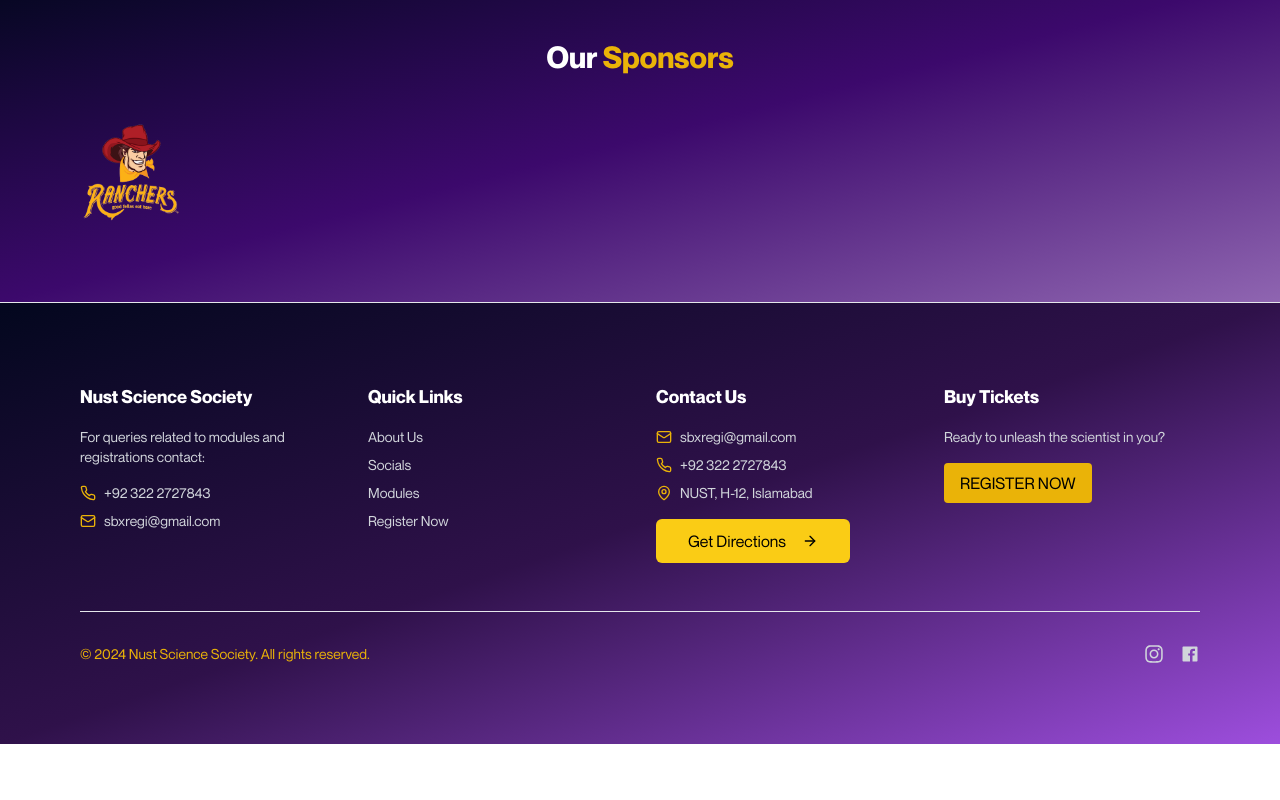
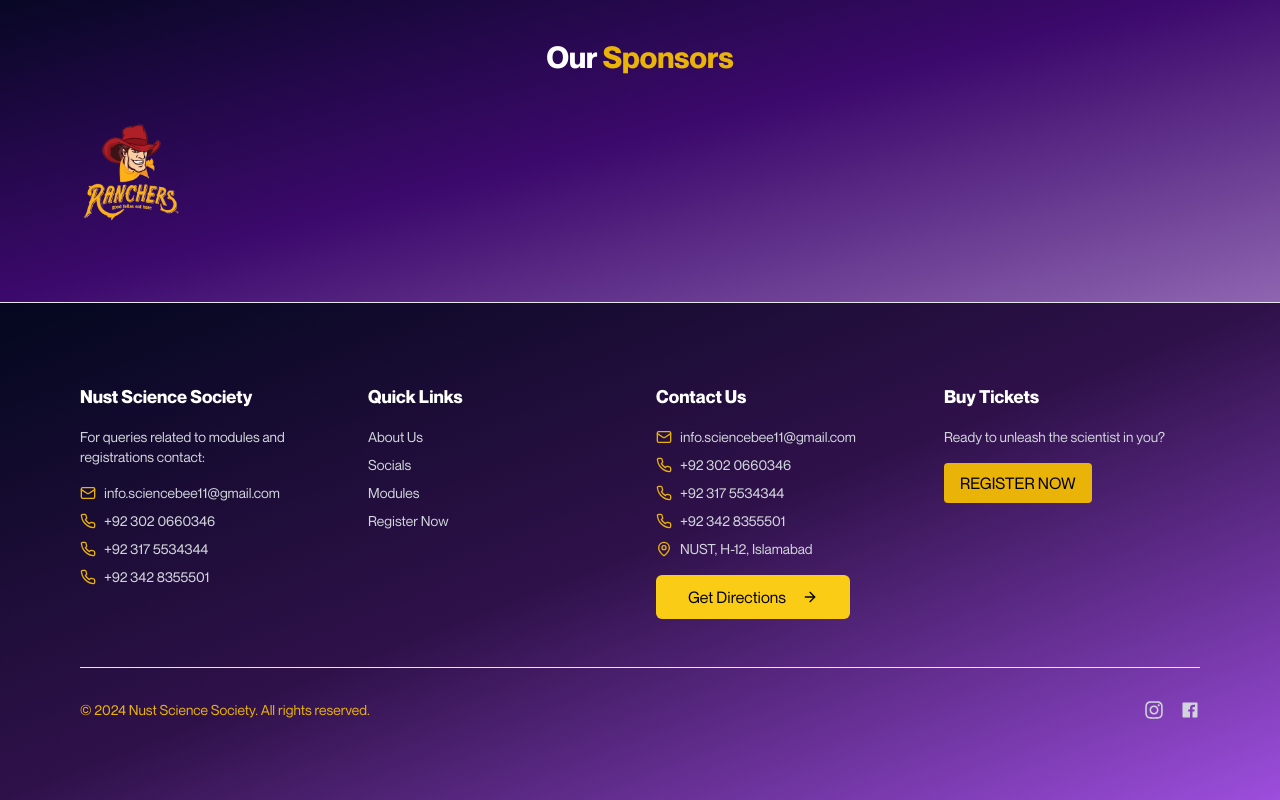
Before and after one commit to haramnasir24/sb-11, a Next.js app: page / in a window 1280 px wide. Shown: the part 3295-4095 px from the top of the page. Before the commit the page ends 4039 px from the top, so only its background shows below. Built offline with nearby package versions, Linux system fonts and the light colour scheme.

Commit message:
style(footers): updated contact information everywhere

```diff
--- a/src/components/landing/footer/contact.tsx
+++ b/src/components/landing/footer/contact.tsx
@@ -29,12 +29,20 @@ export default function Contact() {
             </p>
             <ul className="space-y-2 text-sm text-gray-300">
               <li className="flex items-center">
-                <Phone className="mr-2 h-4 w-4 text-yellow-500" />
-                +92 322 2727843
+                <Mail className="mr-2 h-4 w-4 text-yellow-500" />
+                info.sciencebee11@gmail.com
               </li>
               <li className="flex items-center">
-                <Mail className="mr-2 h-4 w-4 text-yellow-500" />
-                sbxregi@gmail.com
+                <Phone className="mr-2 h-4 w-4 text-yellow-500" />
+                +92 302 0660346
+              </li>
+              <li className="flex items-center">
+                <Phone className="mr-2 h-4 w-4 text-yellow-500" />
+                +92 317 5534344
+              </li>
+              <li className="flex items-center">
+                <Phone className="mr-2 h-4 w-4 text-yellow-500" />
+                +92 342 8355501
               </li>
             </ul>
           </div>
@@ -90,11 +98,19 @@ export default function Contact() {
             <ul className="space-y-2 text-sm text-gray-300">
               <li className="flex items-center">
                 <Mail className="mr-2 h-4 w-4 text-yellow-500" />
-                sbxregi@gmail.com
+                info.sciencebee11@gmail.com
               </li>
               <li className="flex items-center">
                 <Phone className="mr-2 h-4 w-4 text-yellow-500" />
-                +92 322 2727843
+                +92 302 0660346
+              </li>
+              <li className="flex items-center">
+                <Phone className="mr-2 h-4 w-4 text-yellow-500" />
+                +92 317 5534344
+              </li>
+              <li className="flex items-center">
+                <Phone className="mr-2 h-4 w-4 text-yellow-500" />
+                +92 342 8355501
               </li>
               <li className="flex items-center">
                 <MapPin className="mr-2 h-4 w-4 text-yellow-500" />
--- a/src/components/modules/footer.tsx
+++ b/src/components/modules/footer.tsx
@@ -29,12 +29,20 @@ export default function ModulesFooter() {
             </p>
             <ul className="space-y-2 text-sm text-gray-300">
               <li className="flex items-center">
-                <Phone className="mr-2 h-4 w-4 text-yellow-500" />
-                +92 322 2727843
+                <Mail className="mr-2 h-4 w-4 text-yellow-500" />
+                info.sciencebee11@gmail.com
               </li>
               <li className="flex items-center">
-                <Mail className="mr-2 h-4 w-4 text-yellow-500" />
-                sbxregi@gmail.com
+                <Phone className="mr-2 h-4 w-4 text-yellow-500" />
+                +92 302 0660346
+              </li>
+              <li className="flex items-center">
+                <Phone className="mr-2 h-4 w-4 text-yellow-500" />
+                +92 317 5534344
+              </li>
+              <li className="flex items-center">
+                <Phone className="mr-2 h-4 w-4 text-yellow-500" />
+                +92 342 8355501
               </li>
             </ul>
           </div>
@@ -43,10 +51,10 @@ export default function ModulesFooter() {
             <ul className="space-y-2 text-sm text-gray-300">
               <li>
                 <Link
-                  href="/modules"
+                  href="/"
                   className="transition-colors hover:text-yellow-500"
                 >
-                  Modules
+                  Home
                 </Link>
               </li>
               <li>
@@ -64,12 +72,21 @@ export default function ModulesFooter() {
             <ul className="space-y-2 text-sm text-gray-300">
               <li className="flex items-center">
                 <Mail className="mr-2 h-4 w-4 text-yellow-500" />
-                sbxregi@gmail.com
+                info.sciencebee11@gmail.com
               </li>
               <li className="flex items-center">
                 <Phone className="mr-2 h-4 w-4 text-yellow-500" />
-                +92 322 2727843
+                +92 302 0660346
               </li>
+              <li className="flex items-center">
+                <Phone className="mr-2 h-4 w-4 text-yellow-500" />
+                +92 317 5534344
+              </li>
+              <li className="flex items-center">
+                <Phone className="mr-2 h-4 w-4 text-yellow-500" />
+                +92 342 8355501
+              </li>
+
               <li className="flex items-center">
                 <MapPin className="mr-2 h-4 w-4 text-yellow-500" />
                 NUST, H-12, Islamabad
--- a/src/components/registration-form/common/footer.tsx
+++ b/src/components/registration-form/common/footer.tsx
@@ -29,12 +29,20 @@ export default function FormFooter() {
             </p>
             <ul className="space-y-2 text-sm text-gray-300">
               <li className="flex items-center">
-                <Phone className="mr-2 h-4 w-4 text-yellow-500" />
-                +92 322 2727843
+                <Mail className="mr-2 h-4 w-4 text-yellow-500" />
+                info.sciencebee11@gmail.com
               </li>
               <li className="flex items-center">
-                <Mail className="mr-2 h-4 w-4 text-yellow-500" />
-                sbxregi@gmail.com
+                <Phone className="mr-2 h-4 w-4 text-yellow-500" />
+                +92 302 0660346
+              </li>
+              <li className="flex items-center">
+                <Phone className="mr-2 h-4 w-4 text-yellow-500" />
+                +92 317 5534344
+              </li>
+              <li className="flex items-center">
+                <Phone className="mr-2 h-4 w-4 text-yellow-500" />
+                +92 342 8355501
               </li>
             </ul>
           </div>
@@ -56,11 +64,19 @@ export default function FormFooter() {
             <ul className="space-y-2 text-sm text-gray-300">
               <li className="flex items-center">
                 <Mail className="mr-2 h-4 w-4 text-yellow-500" />
-                sbxregi@gmail.com
+                info.sciencebee11@gmail.com
               </li>
               <li className="flex items-center">
                 <Phone className="mr-2 h-4 w-4 text-yellow-500" />
-                +92 322 2727843
+                +92 302 0660346
+              </li>
+              <li className="flex items-center">
+                <Phone className="mr-2 h-4 w-4 text-yellow-500" />
+                +92 317 5534344
+              </li>
+              <li className="flex items-center">
+                <Phone className="mr-2 h-4 w-4 text-yellow-500" />
+                +92 342 8355501
               </li>
               <li className="flex items-center">
                 <MapPin className="mr-2 h-4 w-4 text-yellow-500" />
--- a/src/lib/email-service.ts
+++ b/src/lib/email-service.ts
@@ -111,7 +111,7 @@ export async function sendConfirmationEmail(
             <ul>
               <li>Please keep this email for your records</li>
               <li>Bring your CNIC/Student Card on the event day</li>
-              <li>For any queries, contact us at sciencebee.nss.nust@gmail.com</li>
+              <li>For any queries, contact us at info.sciencebee11@gmail.com</li>
             </ul>
 
             <p style="color: red;"><strong>Important:</strong><em> This is an automated email. Please do not reply to this. Kindly wait until we verify your payment.</em></p>
```
